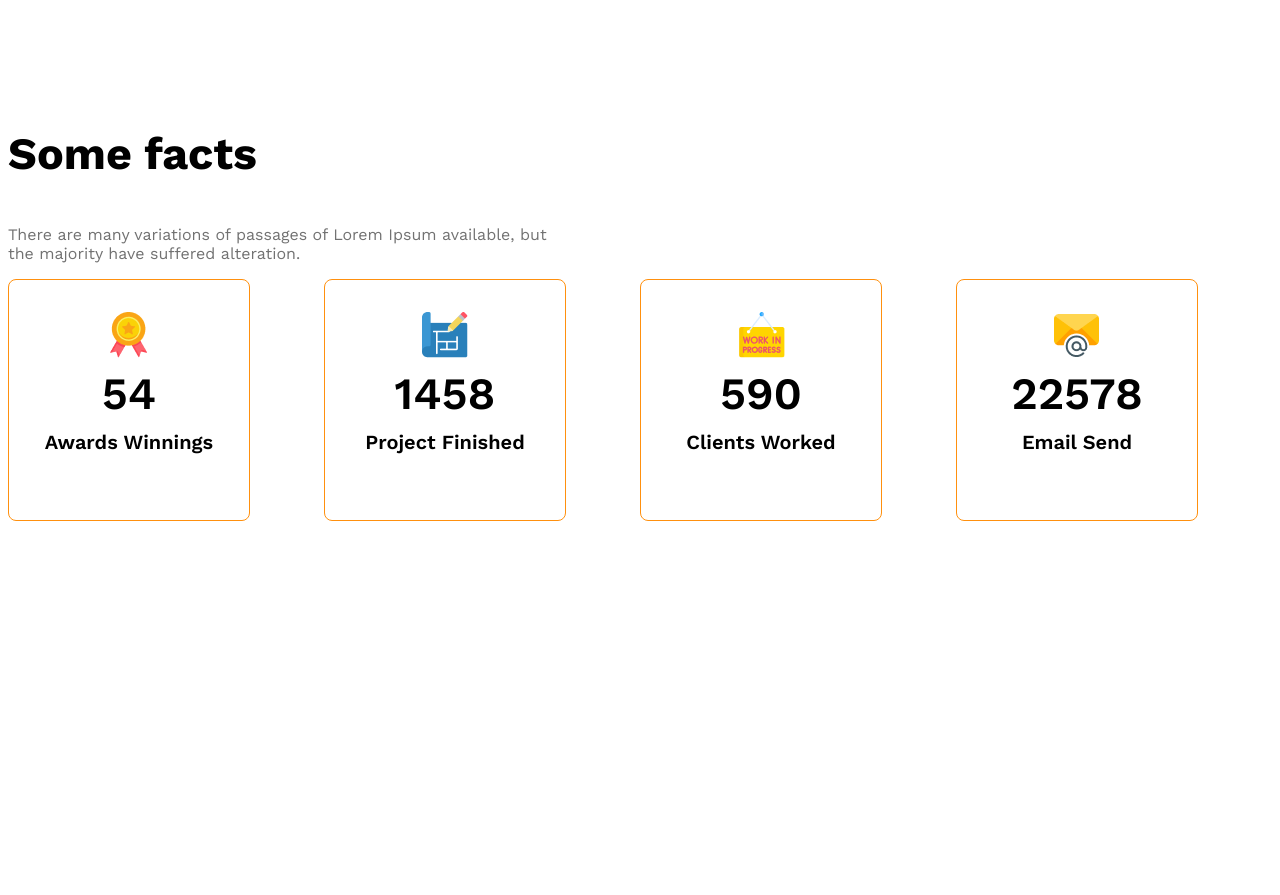
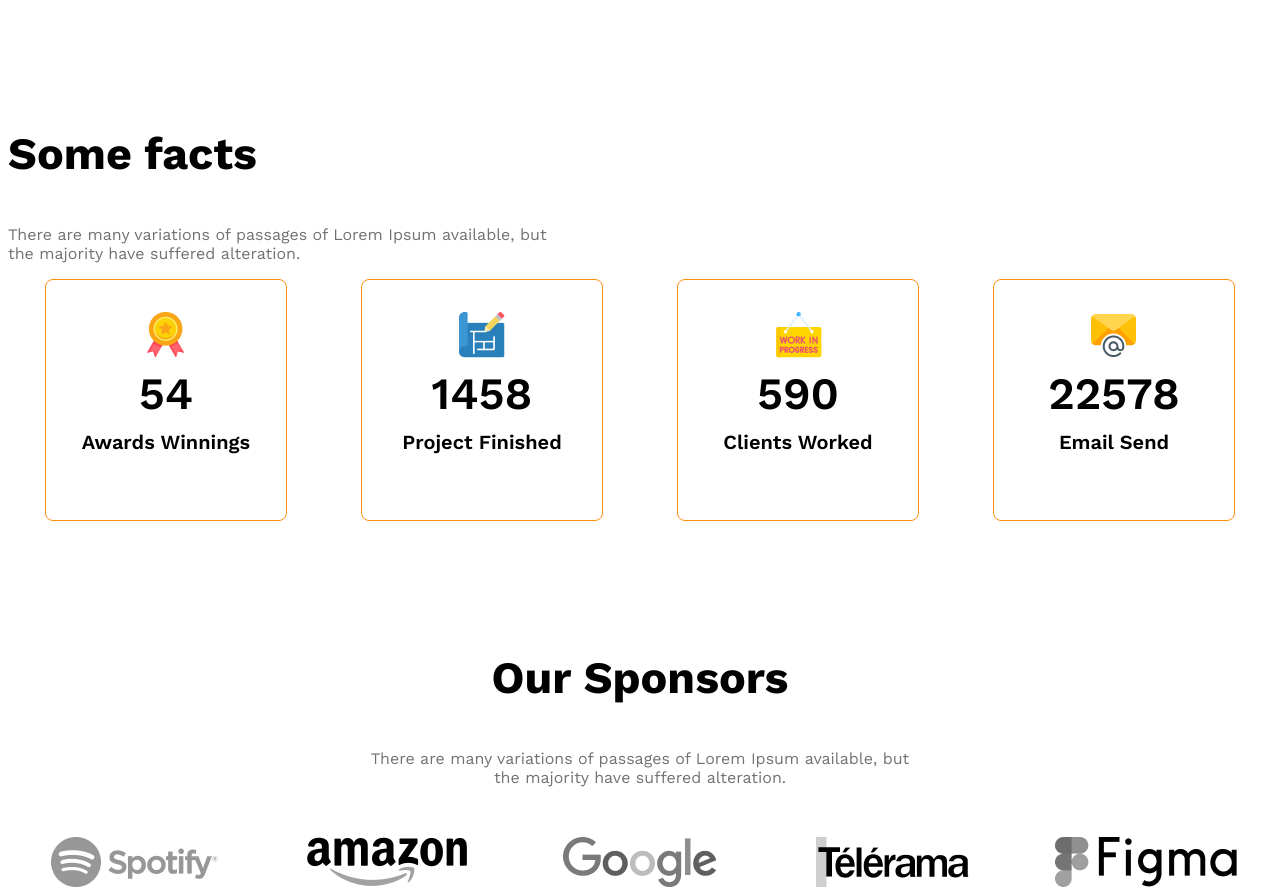
Before and after one commit to neermuktasid/g3-architects-website, a plain HTML site: page index.html in a window 1280 px wide. Shown: the part 2025-2920 px from the top of the page. Before the commit the page ends 2554 px from the top, so only its background shows below. Drawn offline with nearby package versions, Linux system fonts and the light colour scheme.

Commit message:
added sponsor section with responsiveness

```diff
--- a/index.html
+++ b/index.html
@@ -48,7 +48,7 @@
          <section>
 
          </section>
-
+         <section>
             <!-- Some facts -->
                 <h3 class="section-title">Some facts</h3>
                 <p class="text-light-gray fact-description">There are many variations of passages of Lorem Ipsum available, but the majority have suffered alteration.</p>
@@ -84,7 +84,21 @@
                     </div>
                 </div>
             </div>
-
+         </section>
+         <!-- Sponsor -->
+          <section class="our-sponsors">
+            <div class="sponsor-info">
+                <h3 class="section-title">Our Sponsors</h3>
+                <p class="text-light-gray">There are many variations of passages of Lorem Ipsum available, but the majority have suffered alteration.</p>
+            </div>
+            <div class="sponsor-companies">
+                <img src="images/sponsors/spotify.png" alt="">
+                <img src="images/sponsors/amazon.png" alt="">
+                <img src="images/sponsors/google.png" alt="">
+                <img src="images/sponsors/telerama.png" alt="">
+                <img src="images/sponsors/figma.png" alt="">
+            </div>
+          </section>
     </main>
 </body>
 </html>
--- a/styles/architechts.css
+++ b/styles/architechts.css
@@ -112,6 +112,7 @@ main > section{
 .facts-container{
     display: grid;
     grid-template-columns: repeat(4, 1fr);
+    justify-items: center;
 }
 .fact-card{
     border: 1px solid #FF900E;
@@ -136,17 +137,44 @@ main > section{
 .fact-description{
     max-width: 540px;
 }
+
+/* sponsor styles */
+.sponsor-info{
+    max-width: 540px;
+    margin: 50px auto;
+    text-align: center;
+}
+.sponsor-companies{
+    display: grid;
+    grid-template-columns: repeat(5, 1fr);
+    justify-items: center;
+}
+.sponsor-companies img{
+    filter: grayscale(100);
+}
 /* responsive media query */
 
 @media screen and (max-width:576px) {
-    .navbar, .nav-links, .teams{
+    .navbar,
+    .nav-links,
+    .teams{
         flex-direction: column;
     }
-    .team-img-container{
+    .team-img-container,
+    .facts-container,
+    .sponsor-companies{
         grid-template-columns: repeat(1, 1fr)
     }
     .our-features{
         margin-left: 0px;
+    }
+    .facts-container{
+        justify-items: center;
+        gap: 24px;
+    }
+    .sponsor-companies{
+        justify-items: center;
+        gap: 50px;
     }
 }
 
@@ -157,4 +185,8 @@ main > section{
     .our-features{
         margin: 50px auto;
     }
+    .sponsor-companies, .facts-container{
+        grid-template-columns: repeat(2, 1fr);
+        gap: 50px;
+    }
 }
```
Lines whose indentation alone changed are shown as unchanged.
